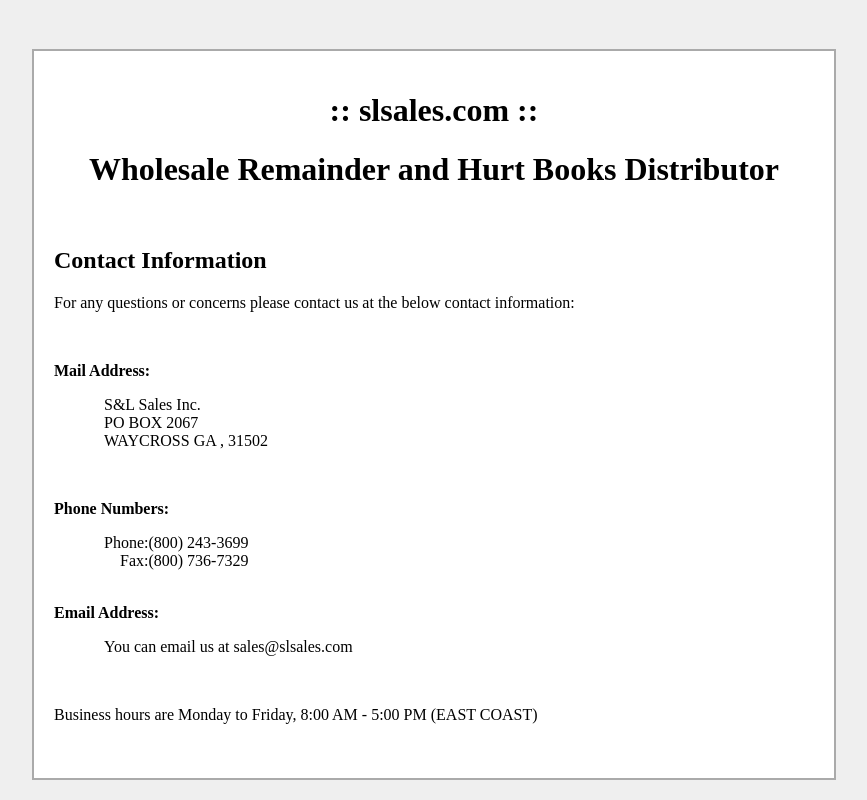
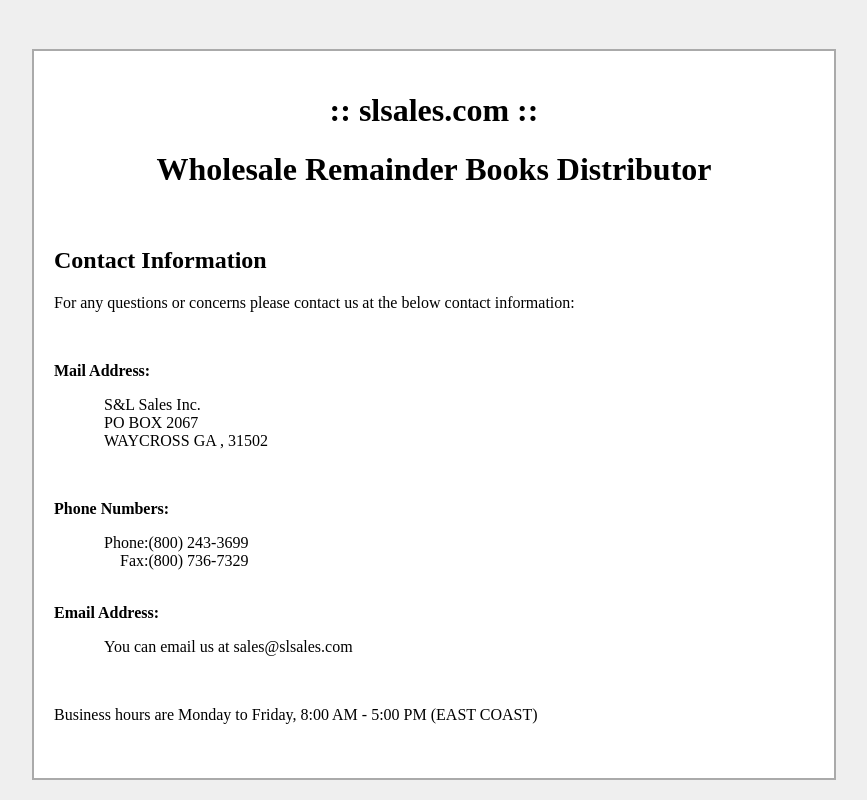
Before and after one commit to slsales/slsales.github.io, a plain HTML site: page index.html in a window 1280 px wide. Shown: the whole page, without its empty margins (206-1073 px from the left). Drawn offline with Linux system fonts and the light colour scheme.

Commit message:
Update index.html

```diff
--- a/index.html
+++ b/index.html
@@ -22,7 +22,7 @@
 
         <h1>:: slsales.com ::</h1>
 
-        <h1>Wholesale Remainder and Hurt Books Distributor</h1>
+        <h1>Wholesale Remainder Books Distributor</h1>
 
      </div>
 
```
